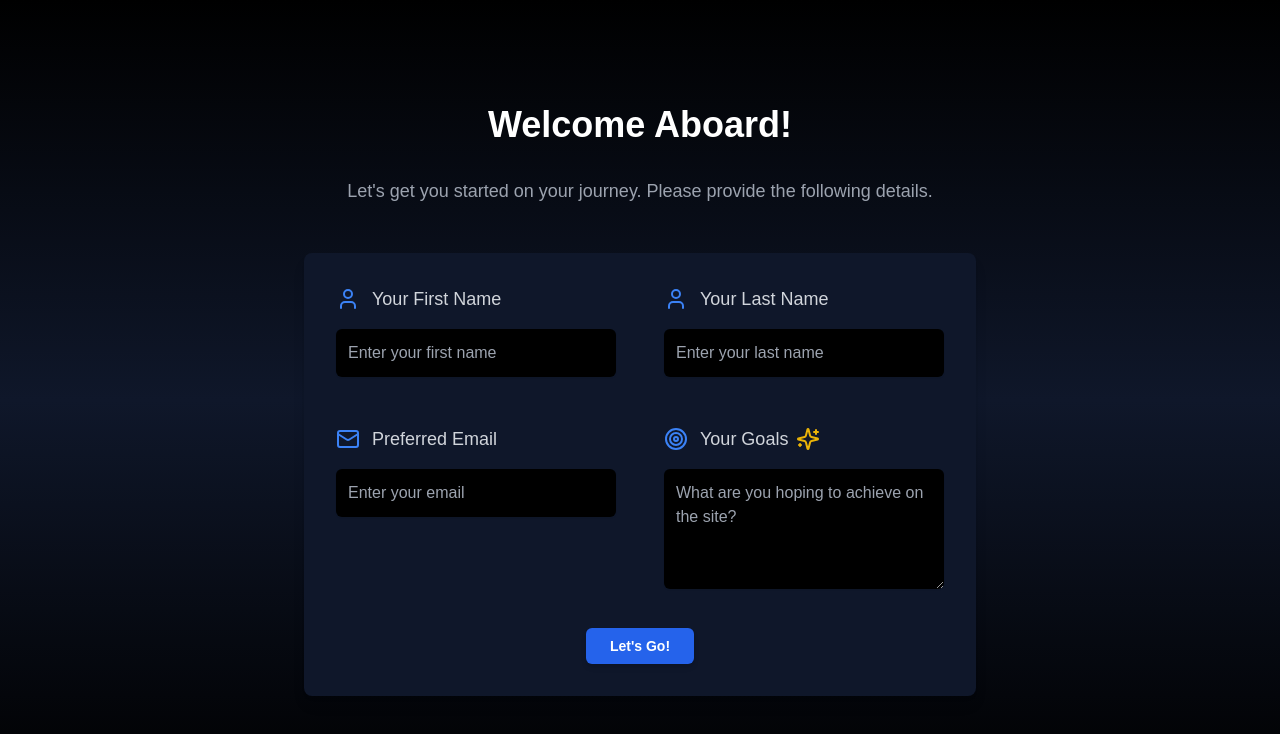
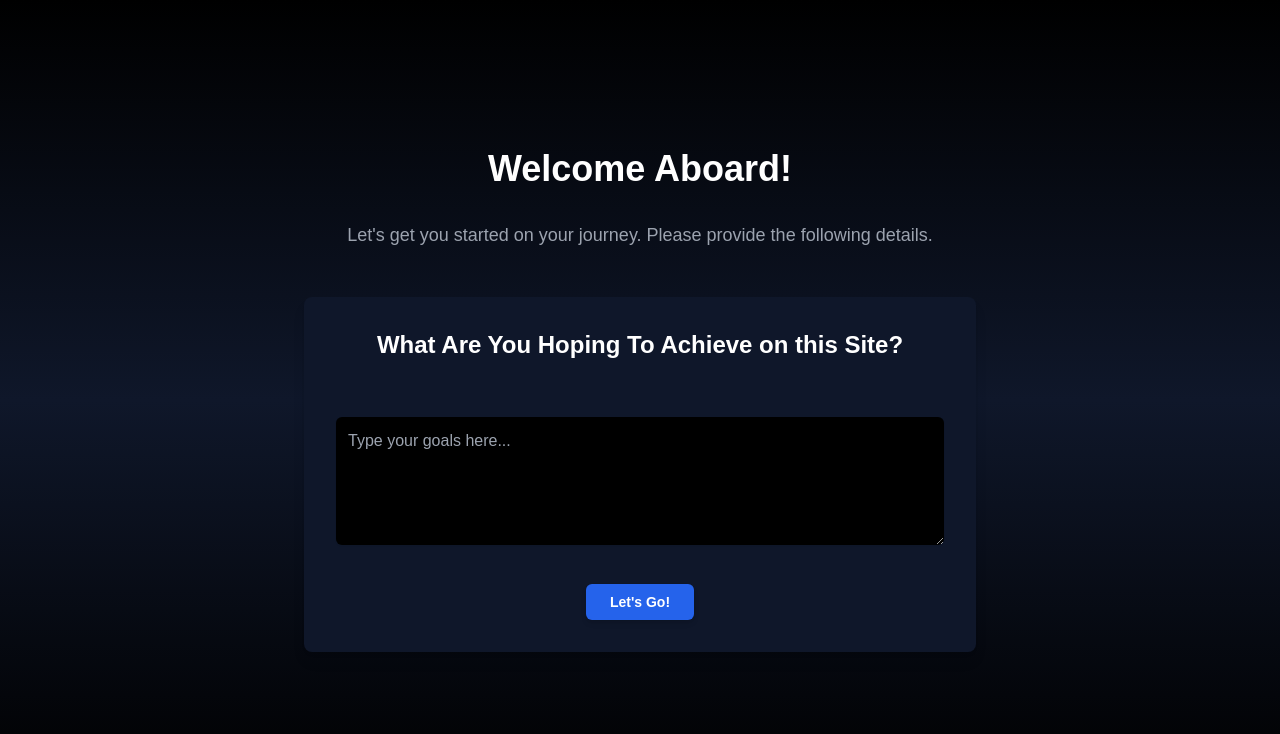
Before and after one commit to ericlivshiz/Find-Your-Homie, a Next.js app: page /dashboard/onboarding in a window 1280 px wide. Shown: the top 734 px of the page. Built offline with nearby package versions, Linux system fonts and the light colour scheme.

Commit message:
Refactor onboarding and housing details pages

```diff
--- a/app/dashboard/onboarding/page.tsx
+++ b/app/dashboard/onboarding/page.tsx
@@ -33,65 +33,15 @@ export default function OnboardingPage() {
         {subheaderMessage}
       </p>
       <form onSubmit={handleSubmit} className="w-full max-w-2xl bg-slate-900 p-8 rounded-lg shadow-lg space-y-8">
-        <div className="grid grid-cols-1 md:grid-cols-2 gap-12">
-          <div>
-            <div className="flex items-center mb-4">
-              <User className="text-blue-500 mr-3" />
-              <label className="block text-lg font-medium text-gray-300">Your First Name</label>
-            </div>
-            <input
-              type="text"
-              value={firstName}
-              onChange={(e) => setFirstName(e.target.value)}
-              className="w-full bg-black rounded-md shadow-sm focus:ring-blue-500 focus:border-blue-500 text-white p-3"
-              placeholder="Enter your first name"
-              required
-            />
-          </div>
-          <div>
-            <div className="flex items-center mb-4">
-              <User className="text-blue-500 mr-3" />
-              <label className="block text-lg font-medium text-gray-300">Your Last Name</label>
-            </div>
-            <input
-              type="text"
-              value={lastName}
-              onChange={(e) => setLastName(e.target.value)}
-              className="w-full bg-black rounded-md shadow-sm focus:ring-blue-500 focus:border-blue-500 text-white p-3"
-              placeholder="Enter your last name"
-              required
-            />
-          </div>
-          <div>
-            <div className="flex items-center mb-4">
-              <Mail className="text-blue-500 mr-3" />
-              <label className="block text-lg font-medium text-gray-300">Preferred Email</label>
-            </div>
-            <input
-              type="email"
-              value={email}
-              onChange={(e) => setEmail(e.target.value)}
-              className="w-full bg-black rounded-md shadow-sm focus:ring-blue-500 focus:border-blue-500 text-white p-3"
-              placeholder="Enter your email"
-              required
-            />
-          </div>
-          <div>
-            <div className="flex items-center mb-4">
-              <Target className="text-blue-500 mr-3" />
-              <label className="block text-lg font-medium text-gray-300">Your Goals</label>
-              <Sparkles className="text-yellow-500 ml-2" />
-            </div>
-            <textarea
-              value={goals}
-              onChange={(e) => setGoals(e.target.value)}
-              className="w-full bg-black rounded-md shadow-sm focus:ring-blue-500 focus:border-blue-500 text-white p-3"
-              placeholder="What are you hoping to achieve on the site?"
-              rows={4}
-              required
-            />
-          </div>
-        </div>
+        <h2 className="text-2xl md:text-2xl font-bold text-center text-white mb-6">What Are You Hoping To Achieve on this Site?</h2>
+        <textarea
+          value={goals}
+          onChange={(e) => setGoals(e.target.value)}
+          className="w-full h-32 bg-black rounded-md shadow-sm focus:ring-blue-500 focus:border-blue-500 text-white p-3 resize-y"
+          placeholder="Type your goals here..."
+          rows={3}
+          required
+        />
         <div className="flex justify-center mt-8">
           <Button
             type="submit"
--- a/app/housing-details/[housingId]/page.tsx
+++ b/app/housing-details/[housingId]/page.tsx
@@ -36,7 +36,7 @@ export default function HousingDetailsPage() {
   const router = useRouter();
   const [isDialogOpen, setIsDialogOpen] = useState(false);
 
-  const dialogMessage = "What'd you like about this listing?"
+  const dialogMessage = "What'd You Like About this Listing?"
 
   const settings = {
     dots: false,
@@ -105,16 +105,16 @@ export default function HousingDetailsPage() {
               <Sparkles className="w-5 h-5 mr-2" /> More Places Like This
             </Button>
           </DialogTrigger>
-          <DialogContent className="bg-gray-800 text-white rounded-lg p-6">
+          <DialogContent className="bg-gradient-to-b from-black via-slate-900 to-black animate-gradient-xy text-white rounded-lg p-6">
             <DialogHeader>
               <DialogTitle className="text-lg font-bold">{dialogMessage}</DialogTitle>
             </DialogHeader>
             <div className="mt-4 relative">
-              <Sparkles className="absolute left-3 top-3 w-5 h-5 text-gray-400" />
+              <Sparkles className="absolute left-3 top-3 w-5 h-5 text-white" />
               <input
                 type="text"
-                placeholder="Explain With A.I."
-                className="w-full pl-10 pr-4 py-2 bg-gray-700 text-white rounded-md focus:outline-none focus:ring-2 focus:ring-blue-500"
+                placeholder="Get Similar Results With A.I"
+                className="w-full pl-10 pr-4 py-2 bg-slate-800 text-white rounded-md focus:outline-none focus:ring-2 focus:ring-blue-500"
               />
             </div>
             <div className="mt-6 flex justify-end">
--- a/components/LookingToPost.tsx
+++ b/components/LookingToPost.tsx
@@ -14,7 +14,7 @@ import {
 
 export default function LookingToPost() {
   const router = useRouter();
-  const DemoMode = 1; // Set this to 1 for demo mode and 0 for regular mode
+  const DemoMode = 0; // Set this to 1 for demo mode and 0 for regular mode
   const were = "We're";
 
   // Mock steps for your UI
@@ -79,7 +79,7 @@ export default function LookingToPost() {
   return (
     <div className="relative overflow-hidden py-16 text-white">
       {/* Animated Gradient Background */}
-      <div className="absolute inset-0 bg-gradient-to-b from-black via-slate-900 to-black Sanimate-gradient-xy"></div>
+      <div className="absolute inset-0 bg-gradient-to-b from-black via-slate-900 to-black animate-gradient-xy"></div>
 
       {/* Content */}
       <div className="container mx-auto px-6 relative z-10">
--- a/components/hero-section.tsx
+++ b/components/hero-section.tsx
@@ -11,7 +11,7 @@ export default function HeroSection() {
   const [isDialogOpen, setIsDialogOpen] = useState(false);
   const [typedWords, setTypedWords] = useState<string[]>([]);
   const [currentIndex, setCurrentIndex] = useState(0);
-  const DemoMode = 1;
+  const DemoMode = 0;
 
   const message =
     "We’re working hard to bring you the best experience! Our dashboard is under construction and will be available soon. Stay tuned for updates!";
```
